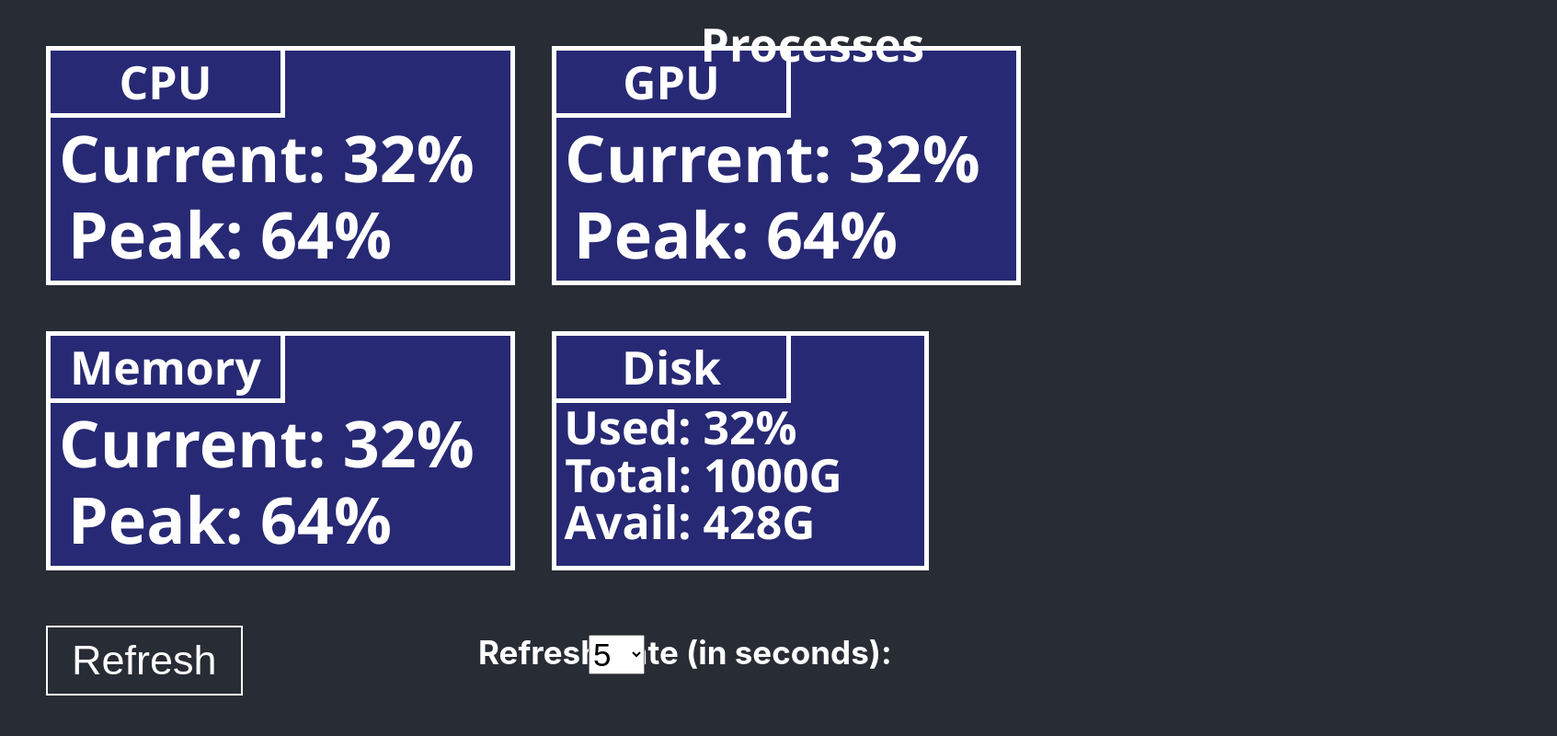
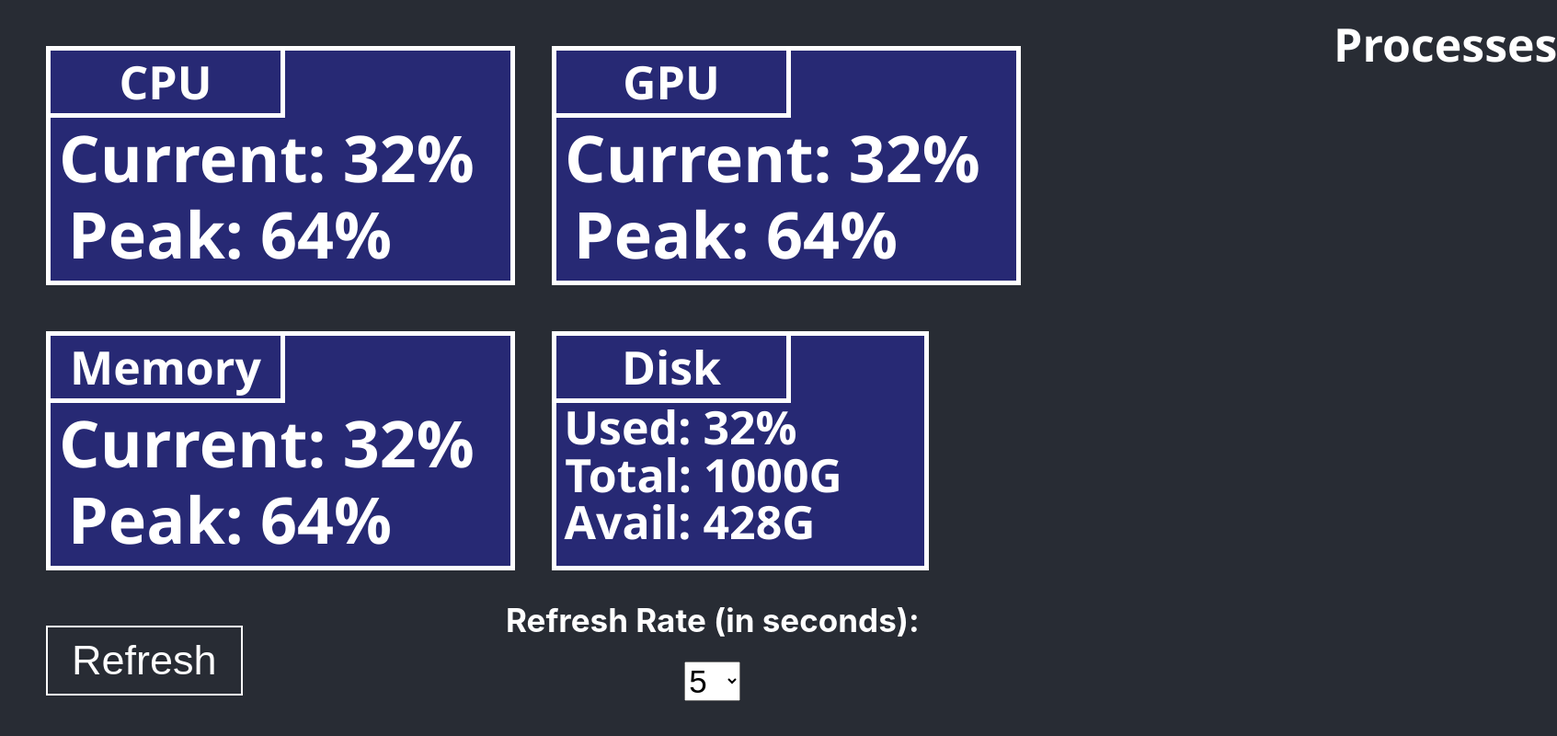
Before and after one commit to CameronUlrich/smart_app, a React (Create React App) app: page /home in a window 1280 px wide. Shown: the part 70-870 px from the top of the page at 92% size, 1693 px wide, since content can reach past the window. Built offline with nearby package versions, Linux system fonts and the light colour scheme.

Commit message:
Fixed css problems with zooming changing around text placement.

```diff
--- a/src/components/Home.jsx
+++ b/src/components/Home.jsx
@@ -64,6 +64,8 @@ class Home extends Component {
 
                 <button id="refreshBtn">Refresh</button>
 
+                <div id="refreshDiv">
+
                     <h1 id="dropDownText" htmlFor="dropDownText">Refresh Rate (in seconds): </h1>
 
                     <select name="dropDownOptions" id="dropDownOptions" defaultValue={'5'}>
@@ -78,8 +80,12 @@ class Home extends Component {
                         <option value="9">9</option>
                         <option value="10">10</option>
                     </select>
+                </div>
+
+                <div id="processDiv">
 
                     <h1 id="processesText" className="welcome">Processes</h1>
+                </div>
 
             </div>
         );
--- a/src/components/styles/Home.css
+++ b/src/components/styles/Home.css
@@ -200,31 +200,48 @@
     text-decoration: none;
 }
 
+#processDiv{
+    position: absolute;
+    left: 1450px;
+    top: 50px;
+    animation: fadeIn 1s ease-out;
+
+
+}
+
 #processesText{
     font-size: 50px;
+
+
+
+
+}
+
+#refreshDiv{
     position: absolute;
-    top: 50px;
-    right: 275px;
+    top: 700px;
+    left: 550px;
     animation: fadeIn 1s ease-out;
+
 }
 
 #dropDownText{
     outline: none;
     color: white;
-    top: 735px;
-    left: 520px;
-    position: absolute;
+
+
+
     font-size: 35px;
-    animation: fadeIn 1s ease-out;
+
 }
 
 #dropDownOptions{
     outline: none;
-    top: 760px;
-    position: absolute;
+
     font-size: 35px;
-    animation: fadeIn 1s ease-out;
+
 }
+
 
 body {background-color: #282c34;}
 
```
Lines whose indentation alone changed are shown as unchanged.
